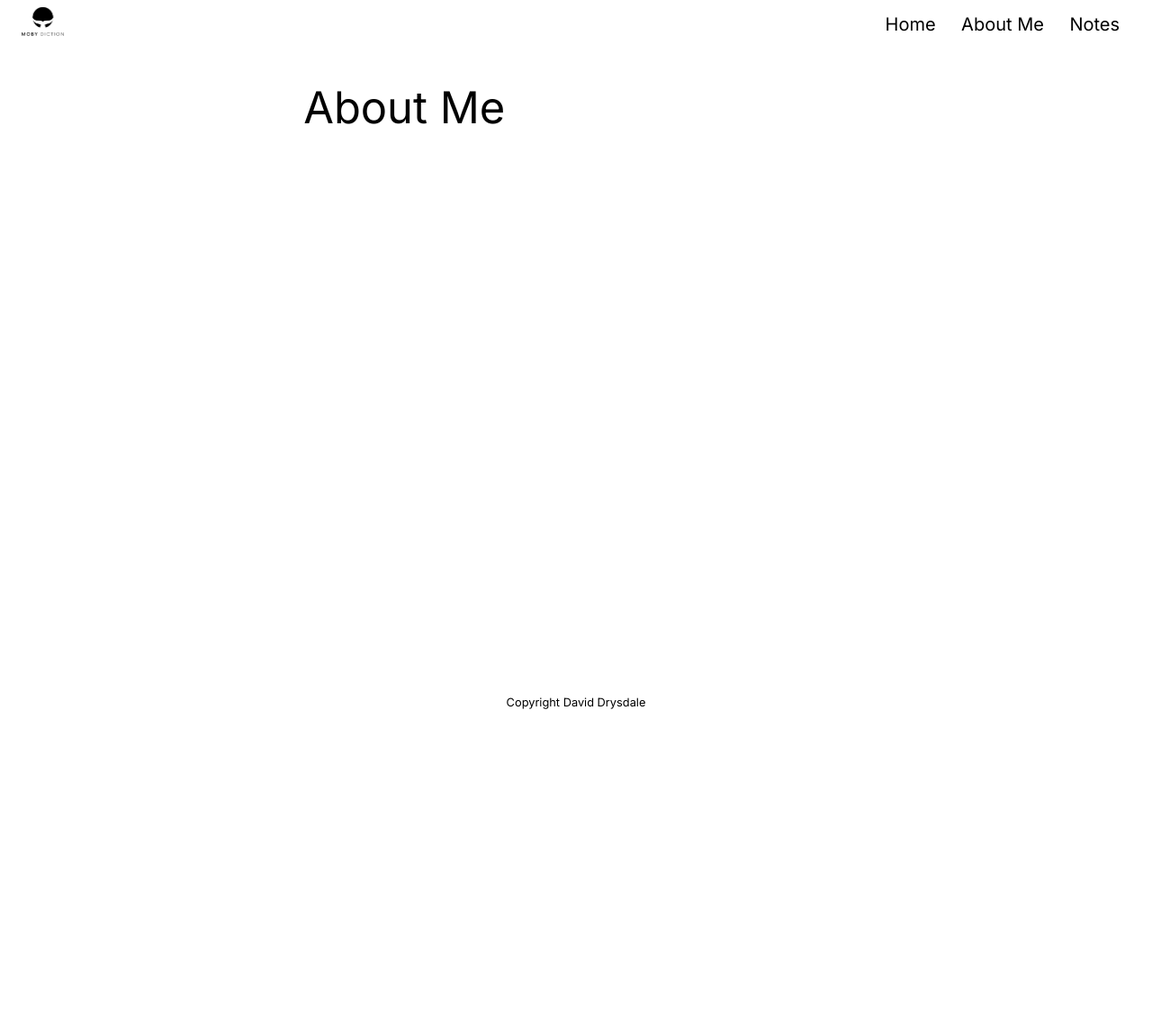
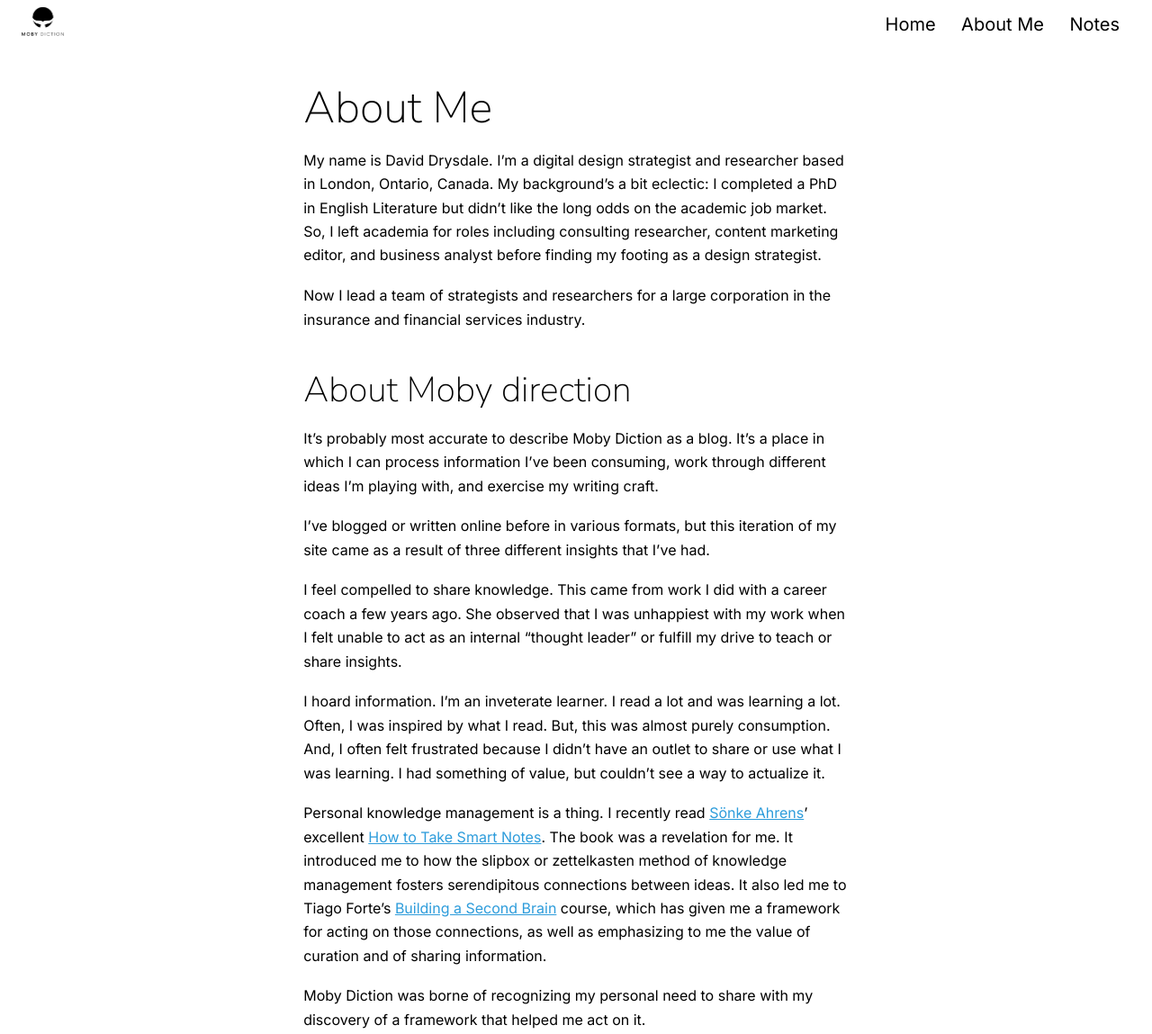
Before and after one commit to djdrysdale/digital-garden, an Eleventy site: page about.md in a window 1280 px wide. Shown: the top 1149 px of the page at 90% size. Before the commit the page ends 800 px from the top, so only its background shows below. Built offline with nearby package versions, Linux system fonts and the light colour scheme; Eleventy itself is replaced by a stand-in of ours; files that its build step writes are made by us from their sources; what markdown-it-attrs would draw is missing.

Commit message:
Update typography

```diff
--- a/about.md
+++ b/about.md
@@ -3,3 +3,20 @@ layout: default
 title: About Me
 ---
 # About Me
+My name is David Drysdale. I’m a digital design strategist and researcher based in London, Ontario, Canada. My background’s a bit eclectic: I completed a PhD in English Literature but didn’t like the long odds on the academic job market. So, I left academia for roles including consulting researcher, content marketing editor, and business analyst before finding my footing as a design strategist.
+
+Now I lead a team of strategists and researchers for a large corporation in the insurance and financial services industry.
+
+## About Moby direction
+
+It’s probably most accurate to describe Moby Diction as a blog. It’s a place in which I can process information I’ve been consuming, work through different ideas I’m playing with, and exercise my writing craft.
+
+I’ve blogged or written online before in various formats, but this iteration of my site came as a result of three different insights that I’ve had.
+
+I feel compelled to share knowledge. This came from work I did with a career coach a few years ago. She observed that I was unhappiest with my work when I felt unable to act as an internal “thought leader” or fulfill my drive to teach or share insights.
+
+I hoard information. I’m an inveterate learner. I read a lot and was learning a lot. Often, I was inspired by what I read. But, this was almost purely consumption. And, I often felt frustrated because I didn’t have an outlet to share or use what I was learning. I had something of value, but couldn’t see a way to actualize it.
+
+Personal knowledge management is a thing. I recently read [Sönke Ahrens](https://takesmartnotes.com/)’ excellent [How to Take Smart Notes](https://amzn.to/3b0JfgC). The book was a revelation for me. It introduced me to how the slipbox or zettelkasten method of knowledge management fosters serendipitous connections between ideas. It also led me to Tiago Forte’s [Building a Second Brain](https://www.buildingasecondbrain.com/) course, which has given me a framework for acting on those connections, as well as emphasizing to me the value of curation and of sharing information.
+
+Moby Diction was borne of recognizing my personal need to share with my discovery of a framework that helped me act on it.
--- a/assets/style.css
+++ b/assets/style.css
@@ -79,6 +79,7 @@ h1, h2, h3, h4, h5 {
   margin: 2.75rem 0 1.05rem;
   font-weight: 400;
   line-height: 1.15;
+  font-family: 'Nunito Sans', sans-serif;
 }
 
 h1 {font-size: 3.052em;}
--- a/includes/head.html
+++ b/includes/head.html
@@ -42,4 +42,7 @@
 <link rel="preconnect" href="https://cdnjs.cloudflare.com/" crossorigin>
 <link rel="stylesheet" href="https://cdnjs.cloudflare.com/ajax/libs/normalize/8.0.1/normalize.min.css" />
 
+<link rel="preconnect" href="https://fonts.gstatic.com">
+<link href="https://fonts.googleapis.com/css2?family=Nunito+Sans:wght@200&display=swap" rel="stylesheet">
+
 <link rel="stylesheet" href="/assets/style.css">
```
Also changed, not shown: 2 other files.
